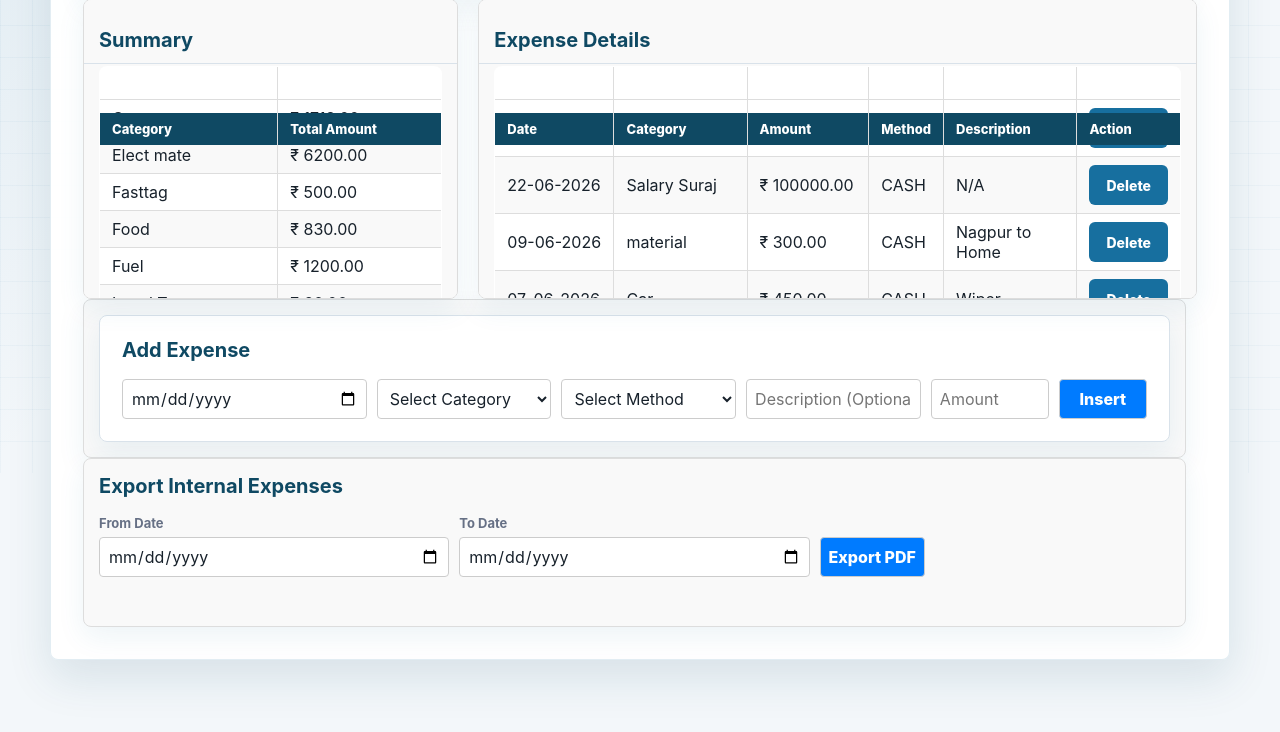
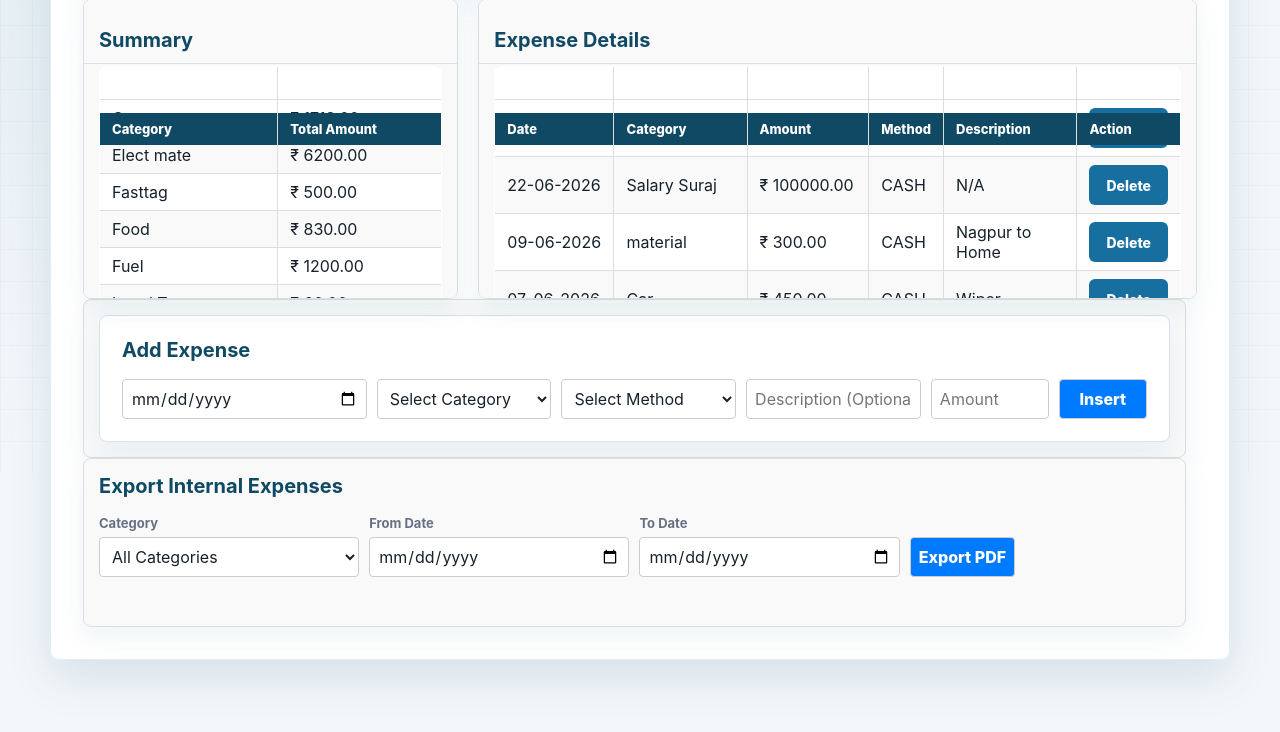
Before and after one commit to kunal358/Construction-Management, a Flask app: page /company_expenses in a window 1280 px wide. Shown: the part 327-1059 px from the top of the page. Run offline with Flask 3, Linux system fonts and the light colour scheme.

Commit message:
Add category filter to internal expense PDF

```diff
--- a/abconstruction.py
+++ b/abconstruction.py
@@ -850,9 +850,16 @@ def export_expenses_pdf():
     try:
         start_date_raw = request.args.get('start_date') or ''
         end_date_raw = request.args.get('end_date') or ''
+        category_raw = (request.args.get('category') or 'all').strip()
 
         query = Expense.query
         criteria = []
+
+        if category_raw and category_raw.lower() != 'all':
+            query = query.filter(Expense.category == category_raw)
+            criteria.append(f"Category: {category_raw}")
+        else:
+            criteria.append("Category: All")
 
         if start_date_raw:
             start_date = datetime.strptime(start_date_raw, '%Y-%m-%d').date()
@@ -884,7 +891,8 @@ def export_expenses_pdf():
 
         pdf = _new_report_pdf("AB Construction - Internal Expense Report", "Company expense export")
         _section_title(pdf, "Export Criteria")
-        _detail_line(pdf, "Filters", ", ".join(criteria) if criteria else "All internal expense entries")
+        _detail_line(pdf, "Grouping", "Category wise")
+        _detail_line(pdf, "Filters", ", ".join(criteria))
         _detail_line(pdf, "Records", len(expenses))
 
         _section_title(pdf, "Expense Summary")
--- a/templates/company_expenses.html
+++ b/templates/company_expenses.html
@@ -328,6 +328,15 @@
       <h2>Export Internal Expenses</h2>
       <form action="{{ url_for('export_expenses_pdf') }}" method="GET" class="form-row">
         <div class="form-group">
+          <label for="export_category">Category</label>
+          <select name="category" id="export_category">
+            <option value="all">All Categories</option>
+            {% for category in expense_categories %}
+              <option value="{{ category }}">{{ category }}</option>
+            {% endfor %}
+          </select>
+        </div>
+        <div class="form-group">
           <label for="export_start_date">From Date</label>
           <input type="date" name="start_date" id="export_start_date" pattern="\d{4}-\d{2}-\d{2}">
         </div>
```
